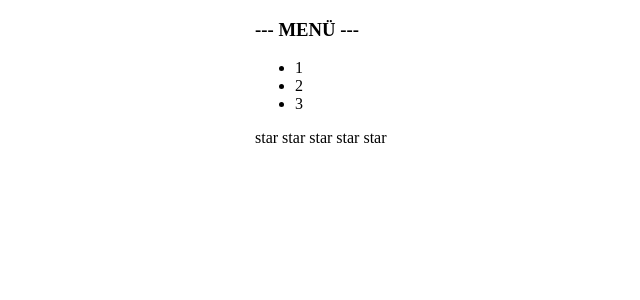
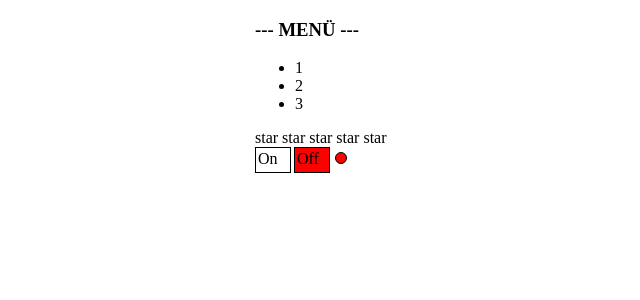
Before and after one commit to julia-lahtina/react-kabzda, a React (Create React App) app: page / in a window 1280 px wide. Shown: the top 300 px of the page, without its empty margins (85-725 px from the left). Built offline with nearby package versions, Linux system fonts and the light colour scheme.

Commit message:
add new component

```diff
--- a/src/App.tsx
+++ b/src/App.tsx
@@ -2,15 +2,16 @@ import React, {useState} from 'react';
 import './App.css';
 import {Title} from './components/Title';
 import {Accordion} from './components/Accordion';
-import {OnOff} from './components/UncontrolledOnOff';
 import {UncontrolledAccordion} from './components/UncontrolledAccordion';
 import {UncontrolledRating} from './components/UncontrolledRating';
 import {Rating, RatingValuePropsType} from './components/Rating';
+import {OnOff, OnOffPropsType} from './components/OnOff';
 
 function App() {
 
     let [ratingValue, setRatingValue] = useState<RatingValuePropsType>(0)
     let [accordCollapsed, setAccordCollapsed] = useState<boolean>(false)
+    let [on, setOn] = useState<boolean>(false) // hook
 
     return (
         <div className="App">
@@ -18,6 +19,8 @@ function App() {
             <Accordion title={'MENÜ'} collapsed={accordCollapsed} onClick={setAccordCollapsed}/>
 
             <Rating value={ratingValue} onClick={setRatingValue}/>
+
+            <OnOff valueOnOff={on} onChange={setOn}/>
 
             {/*<Title title={"This is APP component"}/>
             <Rating value={3}/>*/}
```
